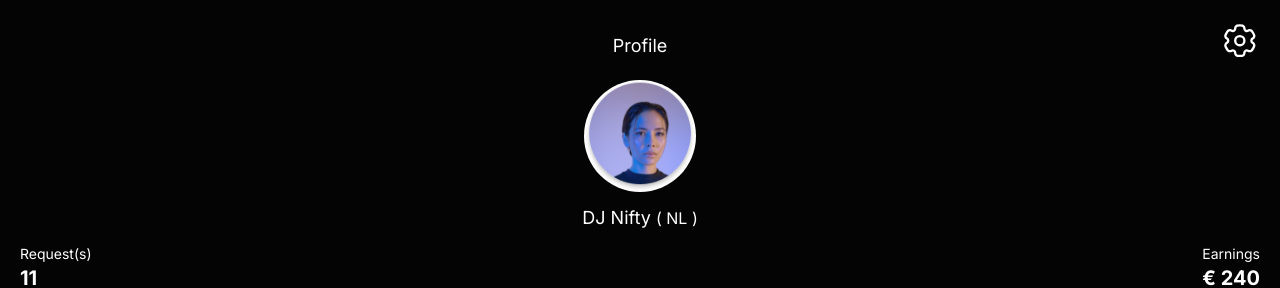
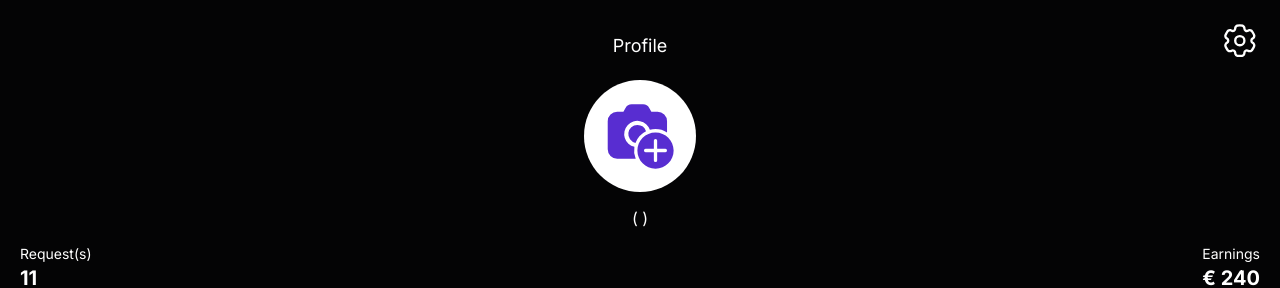
Before and after one commit to snapptech/snapp_dj_ui, a Next.js app: page /dj/profile in a window 1280 px wide. Shown: the top 288 px of the page. Built offline with nearby package versions, Linux system fonts and the light colour scheme; no server answers.

Commit message:
dynamic user profile

```diff
--- a/src/pages/dj/profile.tsx
+++ b/src/pages/dj/profile.tsx
@@ -2,7 +2,7 @@ import { Avatar } from "@/lib/components/Avatar";
 import { IconTabs } from "@/lib/components/IconTabs";
 import { Input } from "@/lib/components/Input";
 import Link from "next/link";
-import { useEffect } from "react";
+import { FC, useEffect, useState } from "react";
 import { Controller, useForm } from "react-hook-form";
 import { User, getUser, updateUser } from "@/lib/modals/user";
 import { useAuthContext } from "@/lib/auth/AuthContext";
@@ -25,7 +25,7 @@ const Info = ({ leftTitle, leftValue, rightTitle, rightValue }: any) => (
 
 let updateUserTimeout: ReturnType<typeof setTimeout>;
 
-const ProfileForm = () => {
+const ProfileForm: FC<{ setUserProfile: any }> = ({ setUserProfile }) => {
   const {
     register,
     setValue,
@@ -37,8 +37,10 @@ const ProfileForm = () => {
 
   useEffect(() => {
     async function updateUserSettings() {
+      console.log("authuser", authUser);
       if (!authUser) return;
       const user = await getUser(authUser.uid);
+      setUserProfile(user.result);
       const userData = user.result;
 
       if (user.error || !userData) return;
@@ -49,7 +51,7 @@ const ProfileForm = () => {
     }
 
     updateUserSettings();
-  }, [authUser, setValue]);
+  }, [authUser, setUserProfile, setValue]);
 
   useEffect(() => {
     const subscription = watch((value, { name, type }) => {
@@ -104,6 +106,8 @@ const ProfileForm = () => {
 };
 
 const Profile = () => {
+  const [userProfile, setUserProfile] = useState<Partial<User>>({});
+
   return (
     <div className="px-5 py-2 min-h-screen flex flex-col justify-between">
       <div>
@@ -131,10 +135,11 @@ const Profile = () => {
         <div className="text-center mt-4">
           <p className="py-2 text-lg">Profile</p>
           <div className="flex justify-center py-3">
-            <Avatar image="/images/profile_pic.png" />
+            <Avatar image={userProfile?.photoUrl} />
           </div>
           <p className="text-lg text-bold">
-            DJ Nifty <span className="text-base">( NL )</span>
+            {userProfile.name}{" "}
+            <span className="text-base">( {userProfile.countryCode} )</span>
           </p>
         </div>
         <div className="py-3">
@@ -145,7 +150,7 @@ const Profile = () => {
             rightValue="€ 240"
           />
         </div>
-        <ProfileForm />
+        <ProfileForm setUserProfile={setUserProfile} />
         <p className="text-bold pt-3">
           Print QR-code:
           <Link href="/dj/code" className="underline">
```
